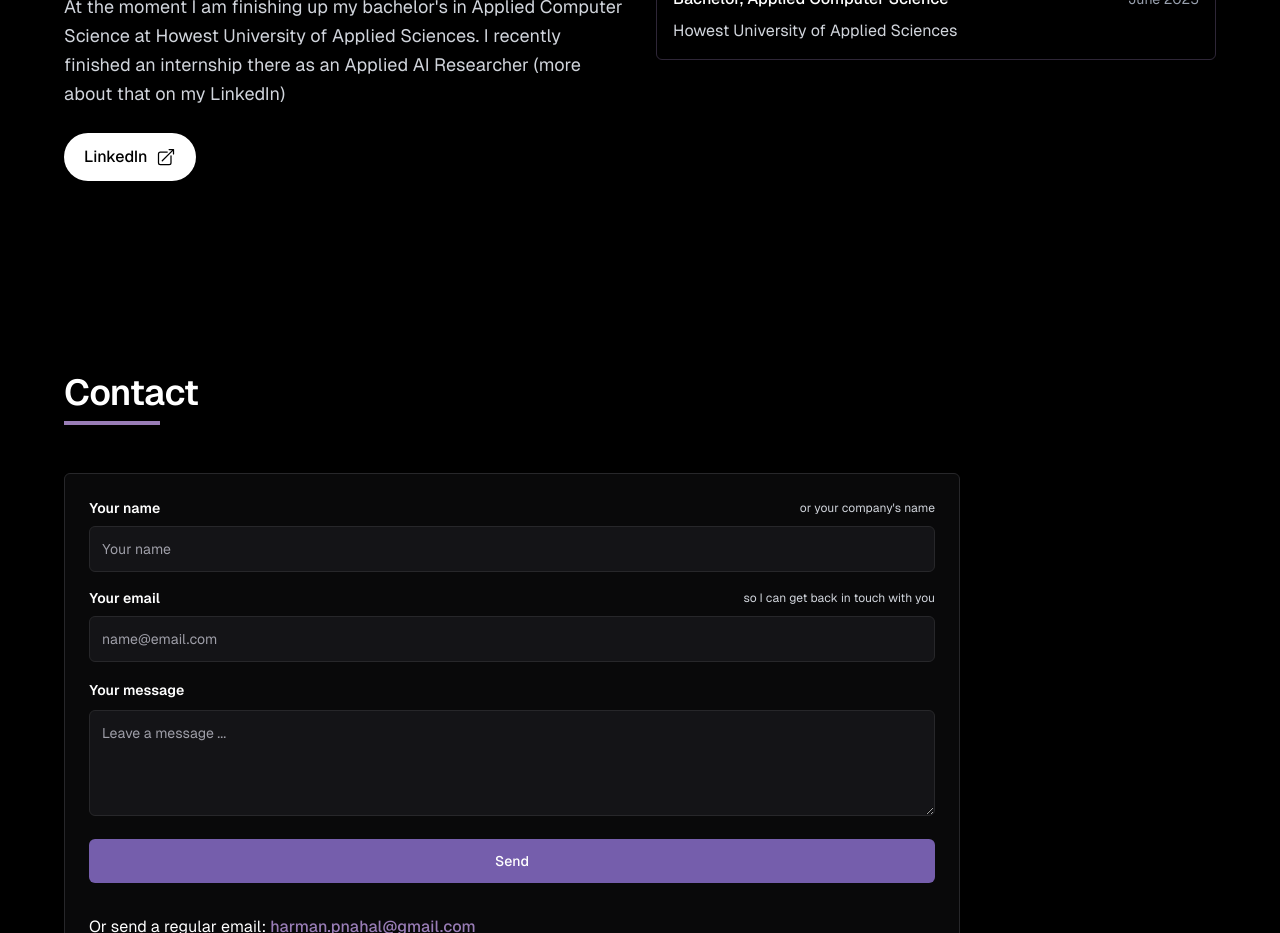
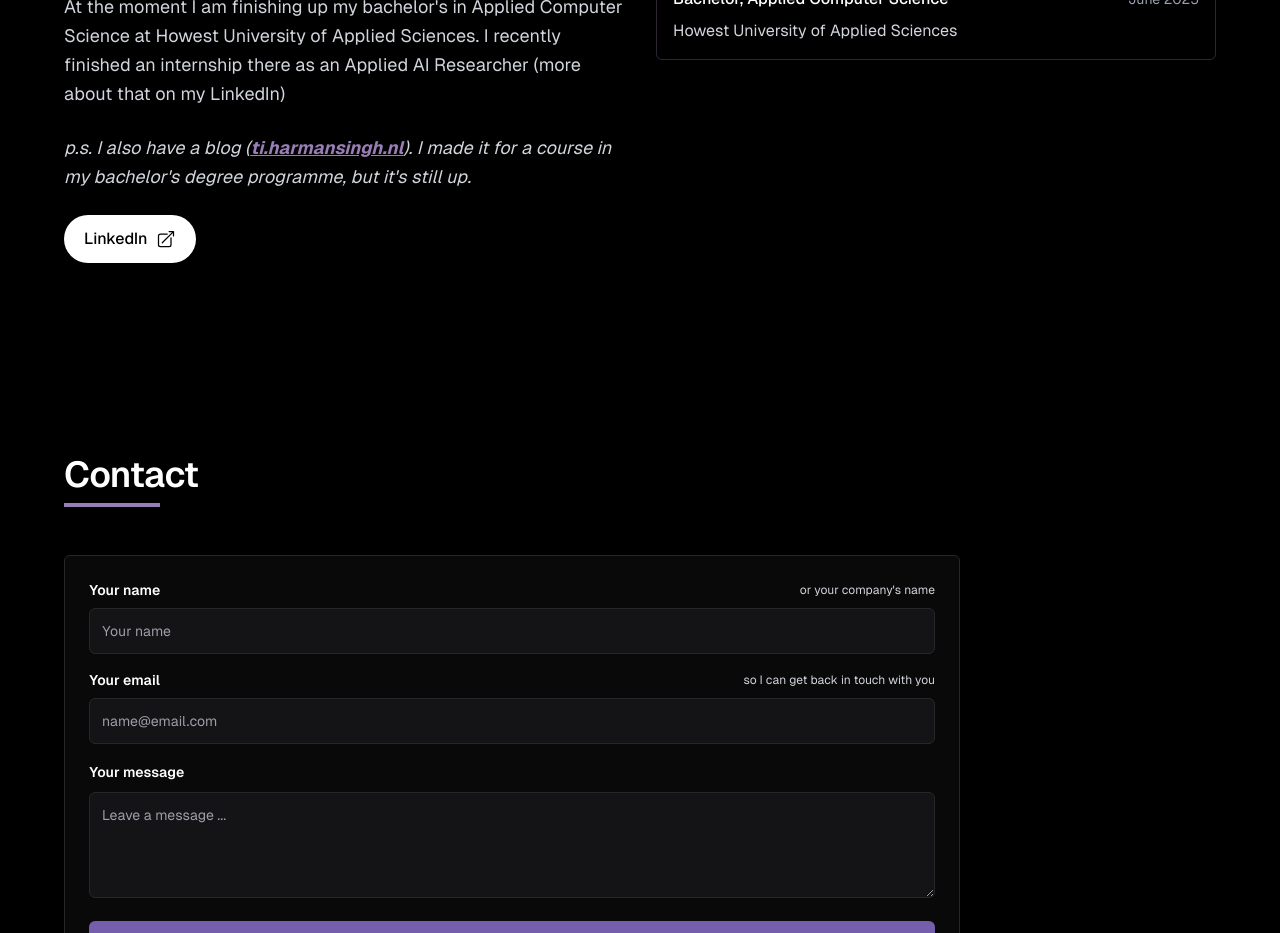
Before and after one commit to Harmxn02/harmansingh.nl, a Next.js app: page / in a window 1280 px wide. Shown: the part 3300-4233 px from the top of the page. Built offline with nearby package versions, Linux system fonts and the light colour scheme.

Commit message:
Add link to blog

```diff
--- a/src/app/components/About.jsx
+++ b/src/app/components/About.jsx
@@ -54,6 +54,23 @@ const About = () => {
 						Applied Computer Science at Howest University of Applied
 						Sciences. I recently finished an internship there as an
 						Applied AI Researcher (more about that on my LinkedIn)
+					</p>
+
+					<p className="text-textPrimary text-lg leading-relaxed italic">
+						p.s. I also have a blog (
+						<strong>
+							<a
+								href="https://ti.harmansingh.nl"
+								target="_blank"
+								rel="noopener noreferrer"
+								aria-label="Harman Singh's blog"
+								className="text-purple-light underline"
+							>
+								ti.harmansingh.nl
+							</a>
+						</strong>
+						). I made it for a course in my bachelor&apos;s degree
+						programme, but it's still up.
 					</p>
 					<CTA
 						content="LinkedIn"
```
